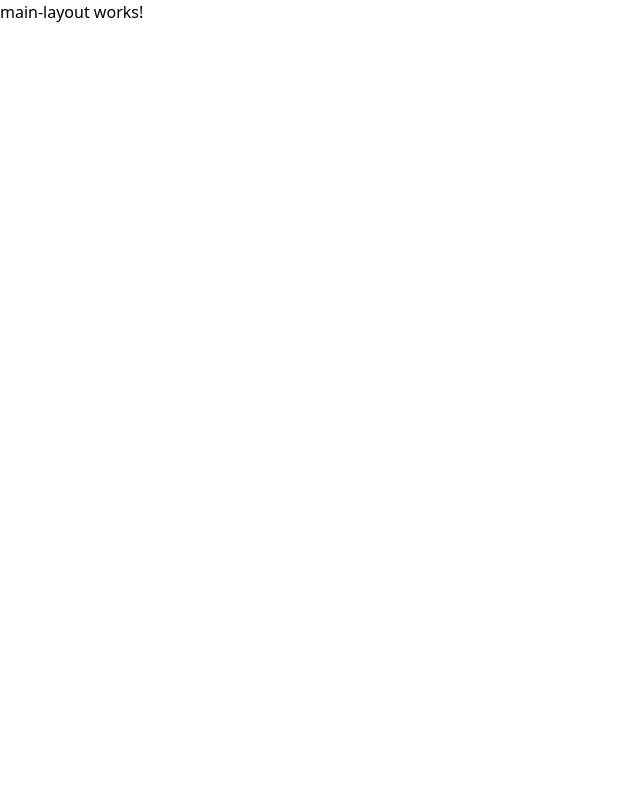
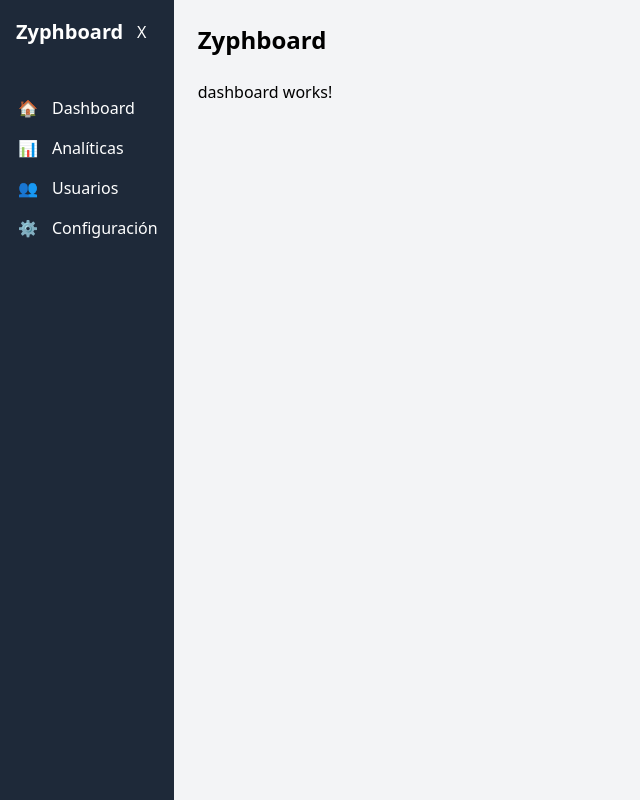
Before and after one commit to Calebabisai/Zyphboard, an Angular app: page /dashboard in a window 1280 px wide. Shown: the whole page, without its empty margins (0-640 px from the left). Built offline with nearby package versions, Linux system fonts and the light colour scheme.

Commit message:
feature: se ha agregado el boton de la barra lateral funcional

```diff
--- a/src/app/layouts/main-layout/main-layout.html
+++ b/src/app/layouts/main-layout/main-layout.html
@@ -1 +1,55 @@
-<p>main-layout works!</p>
+<div class="flex h-screen bg-gray-100">
+  <aside
+    class="bg-gray-800 text-white transition-all duration-200 overflow-hidden"
+    [class.w-64]="!collapsed()"
+    [class.w-16]="collapsed()"
+  >
+    <div class="p-4 flex items-center justify-between">
+
+      <div class="flex items-center gap-2">
+        @if (collapsed()) {
+            <span class="text-xl font-bold">Z</span>
+        }@else {
+            <span class="text-xl font-bold">Zyphboard</span>
+        }
+      </div>
+
+      <button (click)="toggleBar()"
+      class="p-0 w-8 h-8 flex items-center justify-center rounded hover:bg-gray-700"
+      aria-label="Toggle sidebar">
+        @if (collapsed()) {
+            <span>☰</span>
+        }@else {
+            <span>X</span>
+        }
+      </button>
+    </div>
+
+    <nav class="mt-6">
+      <ul>
+        @for (item of menu; track menu) {
+            <li>
+                <a
+                [routerLink]="item.route"
+                class="flex items-center gap-3 p-2 hover:bg-gray-700 rounded mx-2"
+                >
+                <span class="w-6 text-center">{{ item.icon }}</span>
+                @if (!collapsed()) {
+                    <span class="flex-1">{{ item.label }}</span>
+                }
+
+                </a>
+            </li>
+        }
+      </ul>
+    </nav>
+  </aside>
+
+  <main class="flex-1 p-6 overflow-auto">
+    <header class="mb-6">
+      <h1 class="text-2xl font-semibold">Zyphboard</h1>
+    </header>
+
+    <router-outlet></router-outlet>
+  </main>
+</div>
--- a/src/app/layouts/main-layout/main-layout.ts
+++ b/src/app/layouts/main-layout/main-layout.ts
@@ -1,12 +1,25 @@
-import { Component } from '@angular/core';
+import { Component, signal } from '@angular/core';
+import { RouterOutlet, RouterLink } from '@angular/router';
 
 @Component({
   selector: 'app-main-layout',
   standalone: true,
-  imports: [],
+  imports: [RouterLink, RouterOutlet],
   templateUrl: './main-layout.html',
-  styleUrl: './main-layout.css',
+  styleUrls: ['./main-layout.css'],
 })
 export class MainLayout {
+  collapsed = signal(false);
 
-}
+  menu = [
+    {label : 'Dashboard', route: '/dashboard', icon: '🏠'},
+    {label : 'Analíticas', route: '/analytics', icon: '📊'},
+    {label : 'Usuarios', route: '/users', icon: '👥'},
+    {label : 'Configuración', route: '/settings', icon: '⚙️'},
+  ]
+
+  toggleBar() {
+    const next = !this.collapsed();
+    this.collapsed.set(next);
+  }
+};
```
